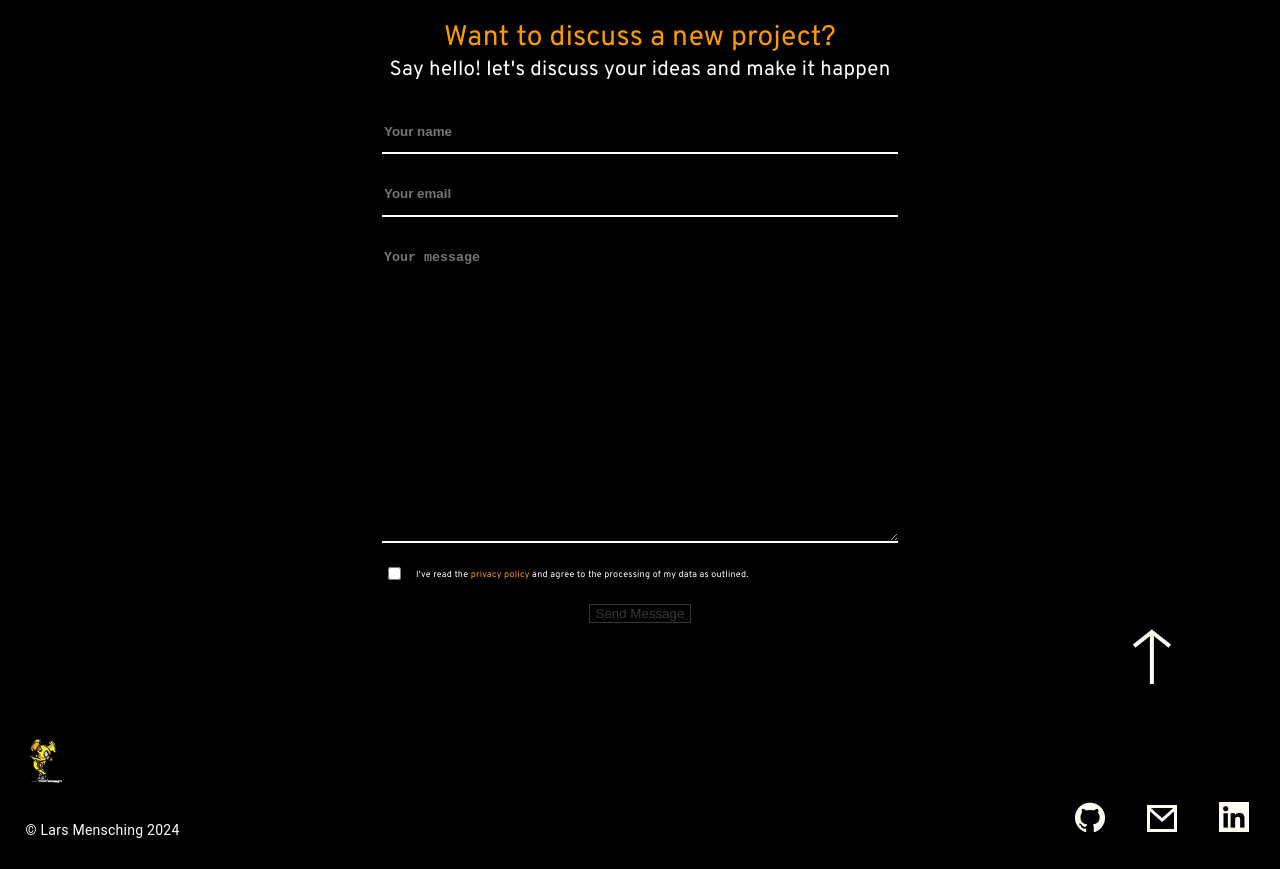
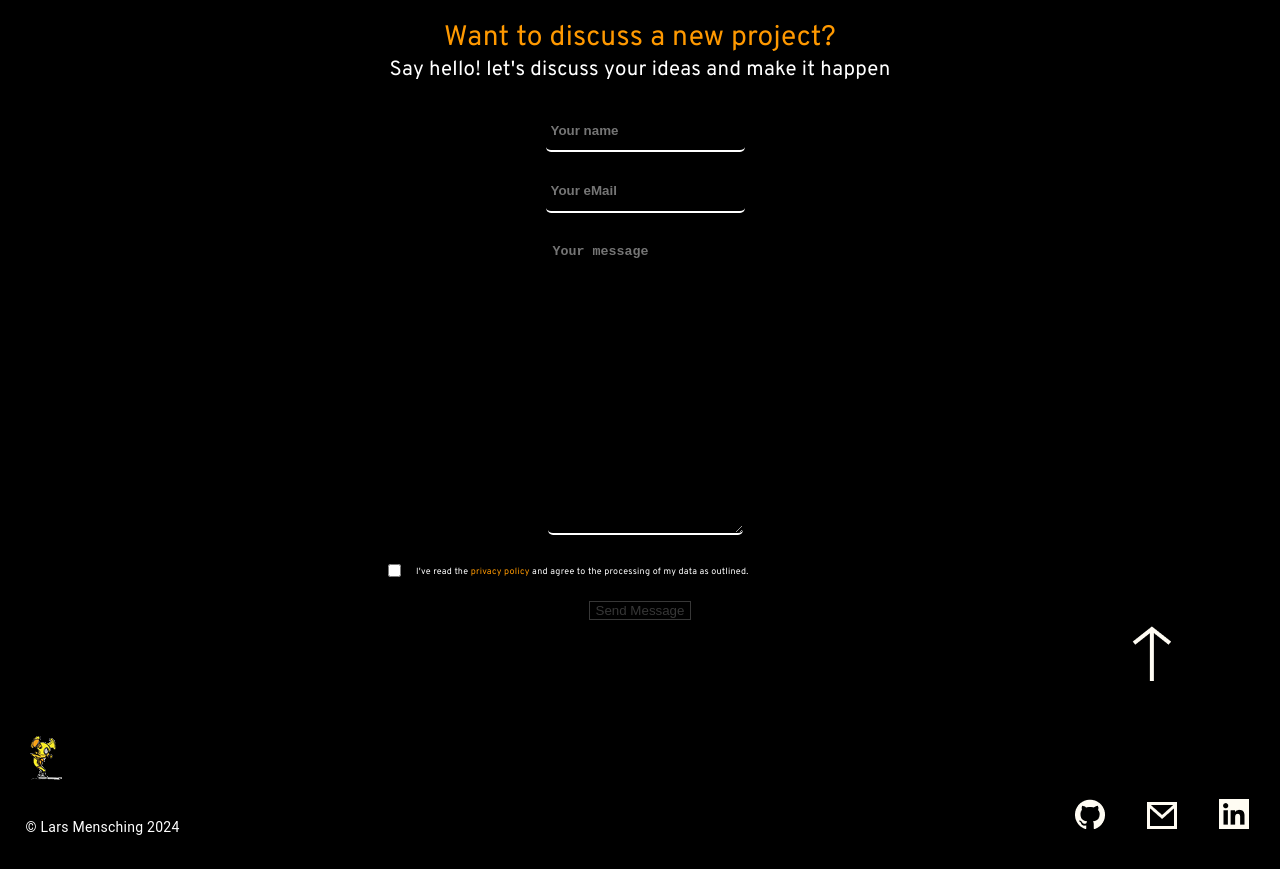
Before and after one commit to Imiphon/portfolio-music, an Angular app: page / in a window 1280 px wide. Shown: the part 3858-4727 px from the top of the page. Built offline with nearby package versions, Linux system fonts and the light colour scheme.

Commit message:
add form formular for email

```diff
--- a/src/app/app.component.html
+++ b/src/app/app.component.html
@@ -1,6 +1,2 @@
-
-<!-- <h1>app component runs</h1> -->
-
-
 
 <router-outlet></router-outlet>
--- a/src/app/contact/contact.component.html
+++ b/src/app/contact/contact.component.html
@@ -1,4 +1,3 @@
-
 <div class="contact-frame">
     <div class="triangle">
 
@@ -9,16 +8,45 @@
         </div>
         <p class="quest orange">Want to discuss a new project?</p>
         <p class="hello">Say hello! let's discuss your ideas and make it happen</p>
-        <form class="contact-form" action="submit">
-            <input type="text" name="" id="name" placeholder="Your name"><br>
-            <input type="email" name="" id="mail" placeholder="Your email"><br>
-            <textarea class="message" cols="40" rows="5" name="" id="text" placeholder="Your message"></textarea><br>
-            <label class="checkbox-frame">
-                <input type="checkbox" name="privacy" id="checkbox">
-                <p>I've read the <a href="URL_DEINER_DATENSCHUTZERKLÄRUNG" target="_blank">privacy policy</a> and agree to the processing of my data as outlined.</p>
-            </label><br>
-            <button type="submit" value="Send Message">Send Message</button>
+
+        <form #contactForm="ngForm" class="contact-form" (ngSubmit)="onSubmit(contactForm)">
+            <div>
+                <input placeholder="Your name" name="name" [(ngModel)]="contactData.name" required #nameField="ngModel">
+                <div *ngIf="nameField.invalid && nameField.touched" class="error-message">
+                    Name is required.
+                </div>
+            </div>
+            <br>
+            <div>
+                <input type="email" name="email" id="email" placeholder="Your eMail" ngModel #emailField="ngModel"
+                    [(ngModel)]="contactData.email" pattern="[a-zA-Z0-9._%+-]+@[a-zA-Z0-9.-]+\.[a-zA-Z]{2,}" required>
+                <div *ngIf="emailField.invalid && emailField.touched" class="error-message">
+                    Please enter a valid email.
+                </div>
+            </div>
+            <br>
+            <div>
+                <textarea class="message" cols="20" rows="3" name="message" id="message" placeholder="Your message"
+                    ngModel [(ngModel)]="contactData.message" required #messageField="ngModel"></textarea>
+                <div *ngIf="messageField.invalid && messageField.touched" class="error-message"></div>
+
+            </div>
+            <br>
+            <div class="checkbox-frame">
+                <input type="checkbox" name="privacy" id="checkbox" [(ngModel)]="contactData.privacy" required
+                    #privacyField="ngModel">
+                <p>
+                    I've read the <a href="URL_DEINER_DATENSCHUTZERKLÄRUNG" target="_blank">privacy policy</a> and agree
+                    to the processing of my data as outlined.
+                </p>
+                <div *ngIf="privacyField.invalid && privacyField.touched" class="error-message">
+                    You must agree to the privacy policy.
+                </div>
+            </div>
+            <br>
+            <button type="button" (click)="prepareSubmit(contactForm)" [disabled]="contactForm.invalid" value="Send Message">Send Message</button>
         </form>
+
         <img class="arrow-up" src="assets/icons/arrow-white-up.png" alt="">
     </div>
 
--- a/src/app/contact/contact.component.scss
+++ b/src/app/contact/contact.component.scss
@@ -81,8 +81,10 @@ input {
     width: 100%;
     font-weight: 800;
     line-height: 3vw;
+    padding: 0 5px;
     color: white;
-    background-color: black;
+    background-color: black !important;
+    border-radius: 5px;
     border: none;
     border-bottom: 2px solid white;
 }
@@ -119,6 +121,11 @@ input {
     }
 }
 
+.error-message {
+    color: red; /* Oder eine andere Farbe, die zu deinem Design passt */
+    font-size: 0.8em;
+  }
+
 .arrow-up {
     position: relative;
     bottom: 15px;
--- a/src/app/contact/contact.component.ts
+++ b/src/app/contact/contact.component.ts
@@ -1,12 +1,58 @@
+import { CommonModule } from '@angular/common';
 import { Component } from '@angular/core';
+import { FormsModule, NgForm } from '@angular/forms';
+import { MatInput } from "@angular/material/input";
+import { MatButton } from "@angular/material/button";
+import { MatCheckbox } from "@angular/material/checkbox";
+import { MatError, MatFormField, MatLabel } from "@angular/material/form-field";
 
 @Component({
   selector: 'app-contact',
   standalone: true,
-  imports: [],
+  imports: [
+    FormsModule,
+    CommonModule,
+    MatInput,
+    MatButton,
+    MatCheckbox,
+    MatFormField,
+    MatLabel,
+    MatError,
+  ],
   templateUrl: './contact.component.html',
   styleUrl: './contact.component.scss'
 })
 export class ContactComponent {
+  contactData = {
+    name: '',
+    email: '',
+    message: '',
+    privacy: false,
+  }
+
+  prepareSubmit(ngForm: NgForm) {
+    this.allTouched(ngForm);
+    if (ngForm.valid) {
+      this.onSubmit(ngForm);
+    }
+  }
+
+  private allTouched(ngForm: NgForm) {
+    Object.values(ngForm.controls).forEach(control => {
+      control.markAsTouched();
+    });
+    console.log('all touched');
+  }
+
+  onSubmit(ngForm: NgForm) {
+    console.log('onSubmit starts');
+
+    this.allTouched(ngForm);
+    if (ngForm && ngForm.submitted) {
+      console.log('Form data:', this.contactData);
+    }
+
+  }
+
 
 }
```
